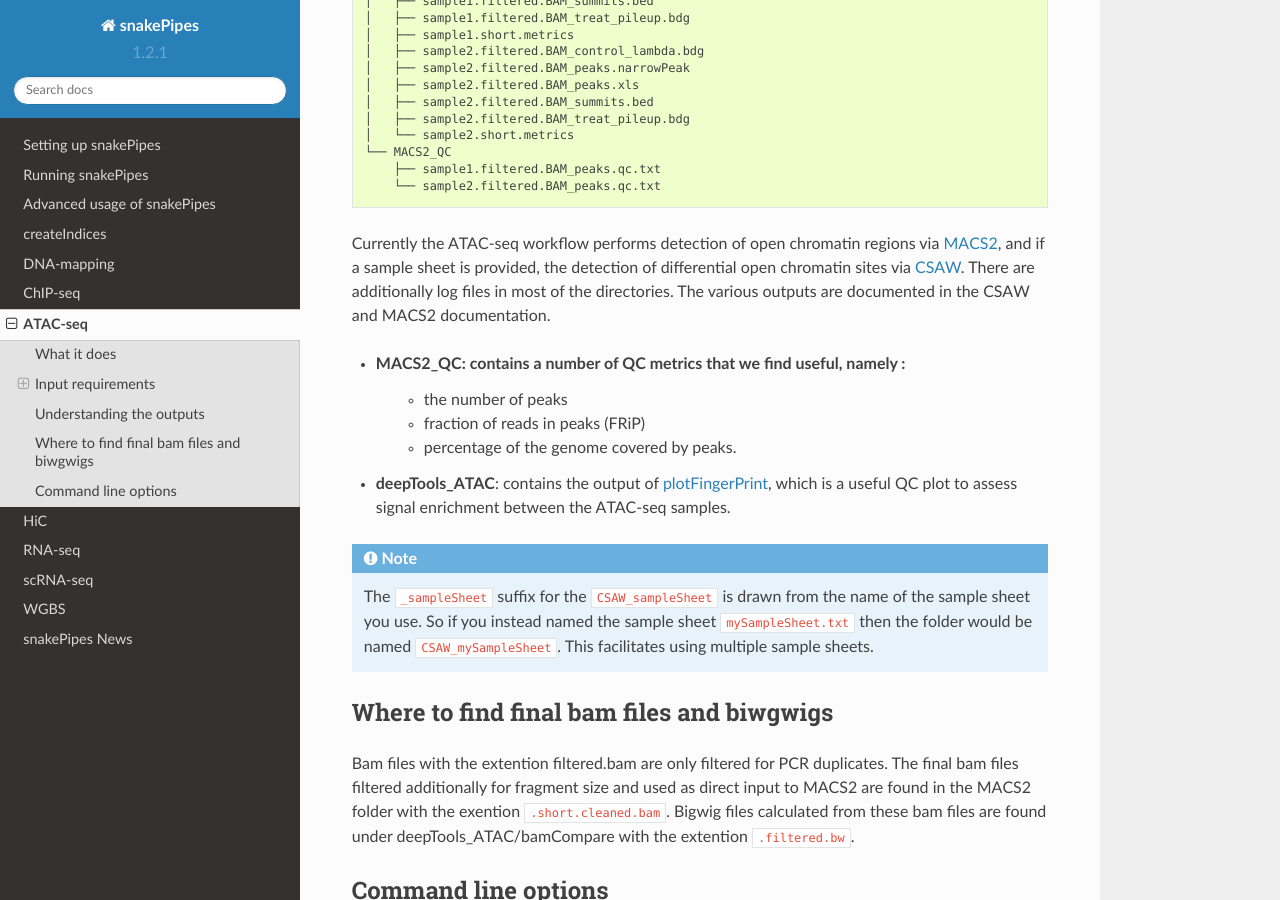
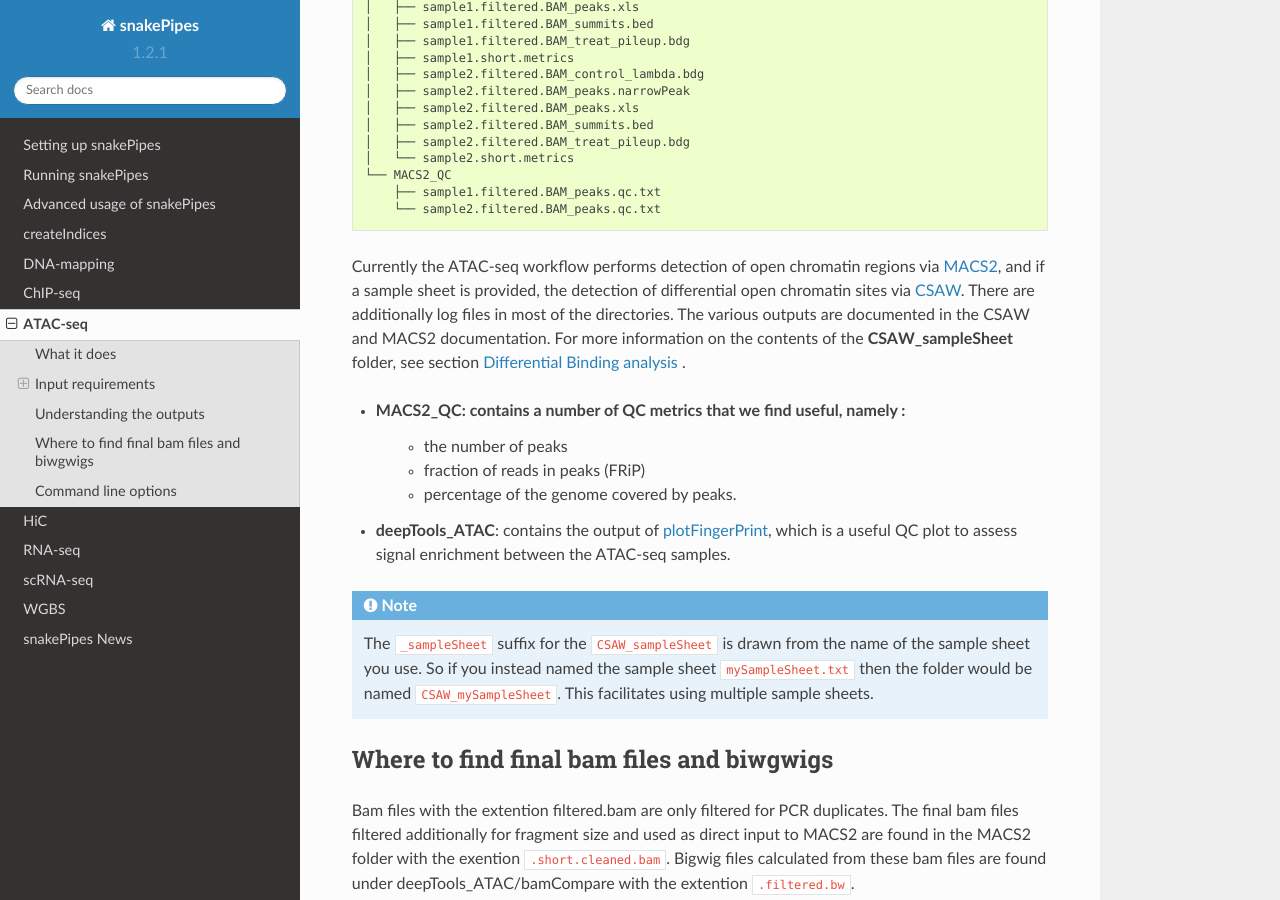
Before and after one commit to maxplanck-ie/snakepipes, a Sphinx documentation site: the page built from docs/content/workflows/ATAC-seq.rst, in a window 1280 px wide and 900 px high, scrolled down 4018 px. Built offline with Sphinx 7.4.7 and the Read the Docs theme 2.0.0, drawn with Linux system fonts in a browser that asks for light colours.

Commit message:
ATACseq docs section referencing

```diff
--- a/docs/content/workflows/ATAC-seq.rst
+++ b/docs/content/workflows/ATAC-seq.rst
@@ -45,7 +47,7 @@ If the user provides additional columns between 'name' and 'condition' in the sa
 
 The differential binding module utilizes the R package `CSAW <https://bioconductor.org/packages/release/bioc/html/csaw.html>`__ to detect significantly different peaks between two conditions.
 The analysis is performed on a union of peaks from all samples mentioned in the sample sheet.
-This merged set of regions are provided as an output inside the **CSAW** folder as the file 'DiffBinding_allregions.bed'.
+This merged set of regions are provided as an output inside the **CSAW_sampleSheet** folder as the file 'DiffBinding_allregions.bed'.
 All differentially bound regions are available in 'CSAW/DiffBinding_significant.bed' .
 Two thresholds are applied to produce ``Filtered.results.bed`` : FDR (default ``0.05`` ) as well as absolute log fold change (``1``). These can be specified either in the defaults.yaml dictionary or via commandline parameters '--FDR' and '--LFC'. Additionally, filtered results are split into up to 3 bed files, representing direction change (UP, DOWN, or MIXED).
 
@@ -147,6 +151,7 @@ Assuming a sample sheet is used, the following will be **added** to the working
         └── sample2.filtered.BAM_peaks.qc.txt
 
 Currently the ATAC-seq workflow performs detection of open chromatin regions via `MACS2 <https://github.com/taoliu/MACS>`__, and if a sample sheet is provided, the detection of differential open chromatin sites via `CSAW <https://bioconductor.org/packages/release/bioc/html/csaw.html>`__. There are additionally log files in most of the directories. The various outputs are documented in the CSAW and MACS2 documentation.
+For more information on the contents of the **CSAW_sampleSheet** folder, see section :ref:`diffBinding` .
 
 * **MACS2_QC**: contains a number of QC metrics that we find useful, namely :
     * the number of peaks
```
Also changed, not shown: other parts of docs/content/workflows/ATAC-seq.rst (+4 -0 lines).
